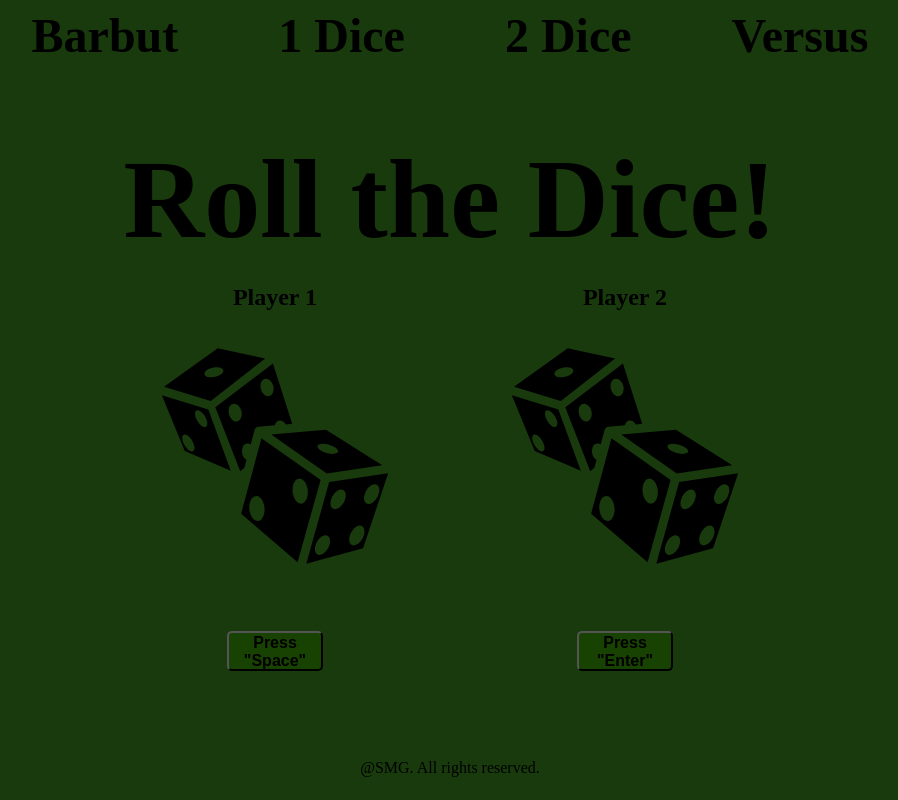
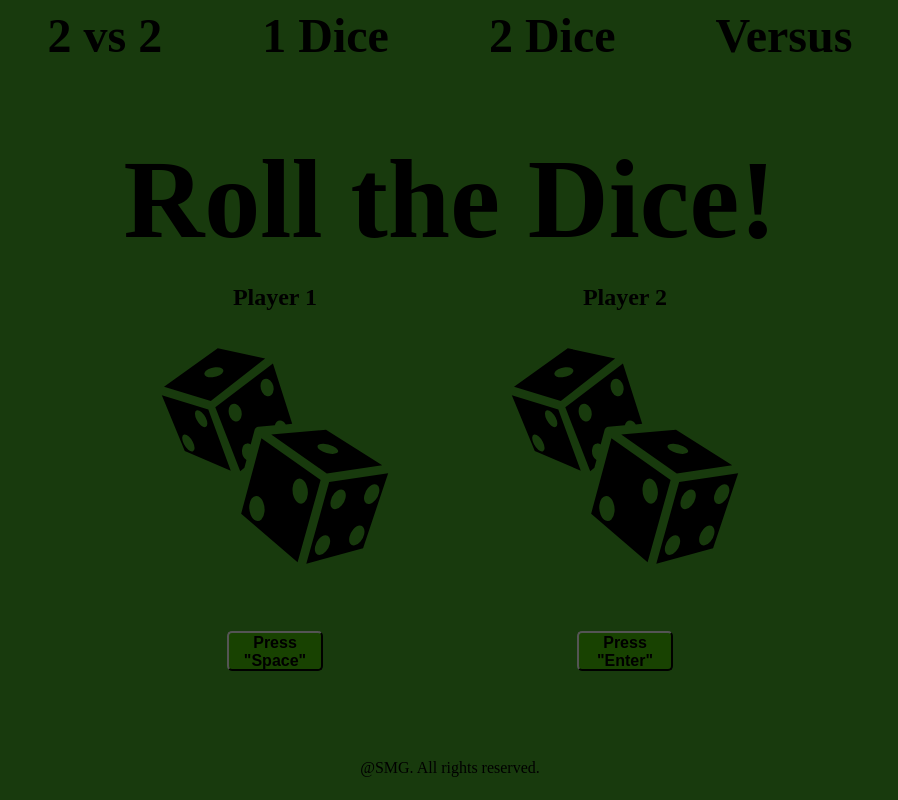
Before and after one commit to StefanGhio/Pr1, a plain HTML site: page versus.html in a window 1280 px wide. Shown: the whole page, without its empty margins (190-1088 px from the left). Drawn offline with Linux system fonts and the light colour scheme.

Commit message:
versus.html

```diff
--- a/versus.html
+++ b/versus.html
@@ -90,7 +90,7 @@
 <body>
 
 <header>
-  <a class="choice" href="barbut.html">Barbut</a>
+  <a class="choice" href="2VS2.html">2 vs 2</a>
   <a class="choice" href="1dice.html">1 Dice</a>
   <a class="choice" href="2dice.html">2 Dice</a>
   <a class="choice" href="versus.html">Versus</a>
```
